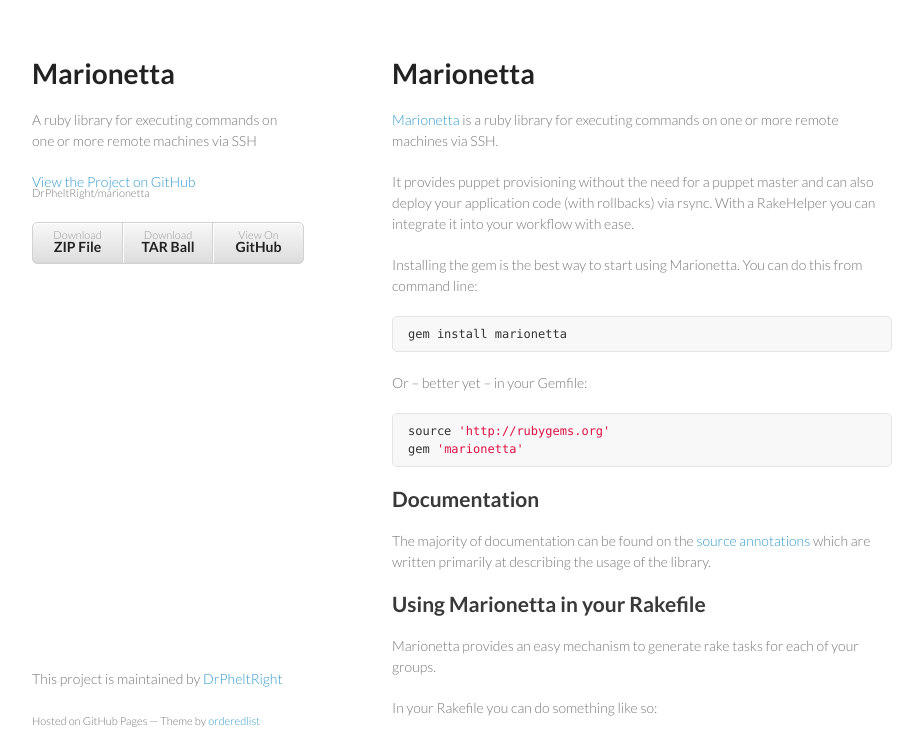
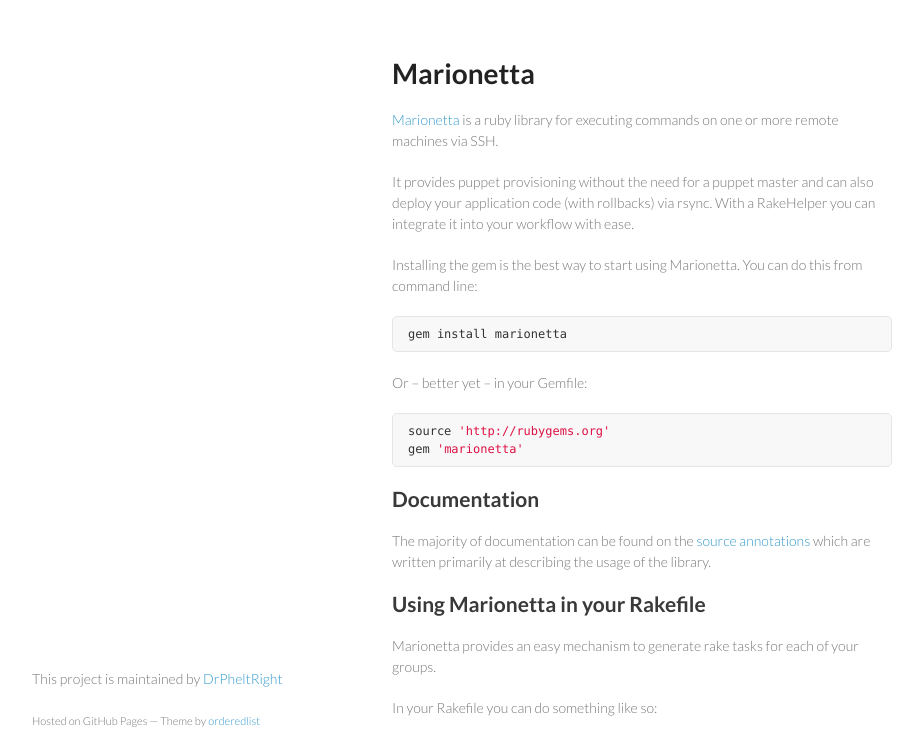
Before and after one commit to lukemorton/marionetta, a plain HTML site: page index.html in a window 1280 px wide. Shown: the top 735 px of the page, without its empty margins (178-1101 px from the left). Drawn offline with Linux system fonts and the light colour scheme.

Commit message:
Remove header section from index.html.

```diff
--- a/index.html
+++ b/index.html
@@ -14,19 +14,6 @@
   </head>
   <body>
     <div class="wrapper">
-      <header>
-        <h1>Marionetta</h1>
-        <p>A ruby library for executing commands on one or more remote machines via SSH</p>
-
-        <p class="view"><a href="https://github.com/DrPheltRight/marionetta">View the Project on GitHub <small>DrPheltRight/marionetta</small></a></p>
-
-
-        <ul>
-          <li><a href="https://github.com/DrPheltRight/marionetta/zipball/master">Download <strong>ZIP File</strong></a></li>
-          <li><a href="https://github.com/DrPheltRight/marionetta/tarball/master">Download <strong>TAR Ball</strong></a></li>
-          <li><a href="https://github.com/DrPheltRight/marionetta">View On <strong>GitHub</strong></a></li>
-        </ul>
-      </header>
       <section>
         <h1>Marionetta</h1>
 
```
